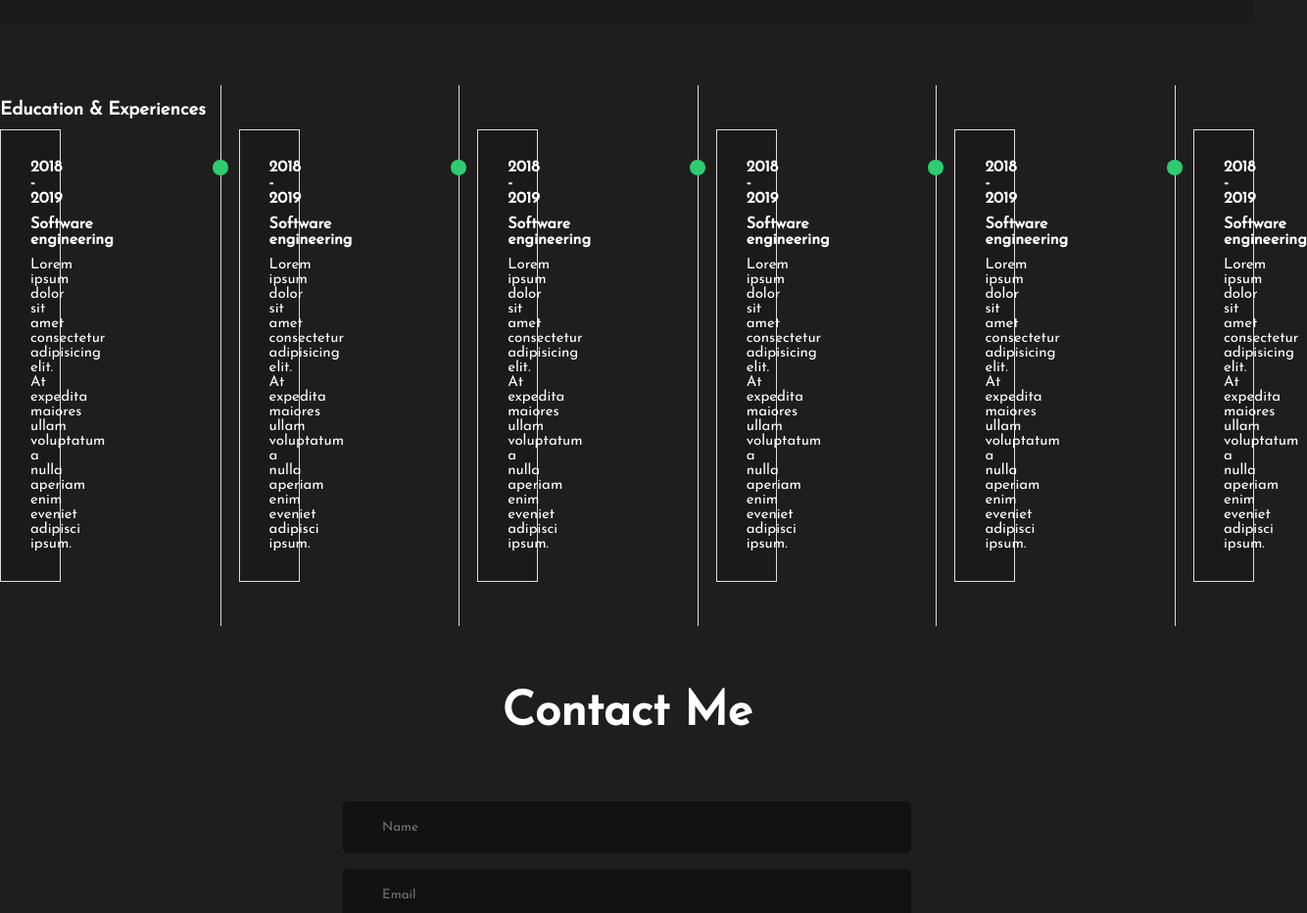
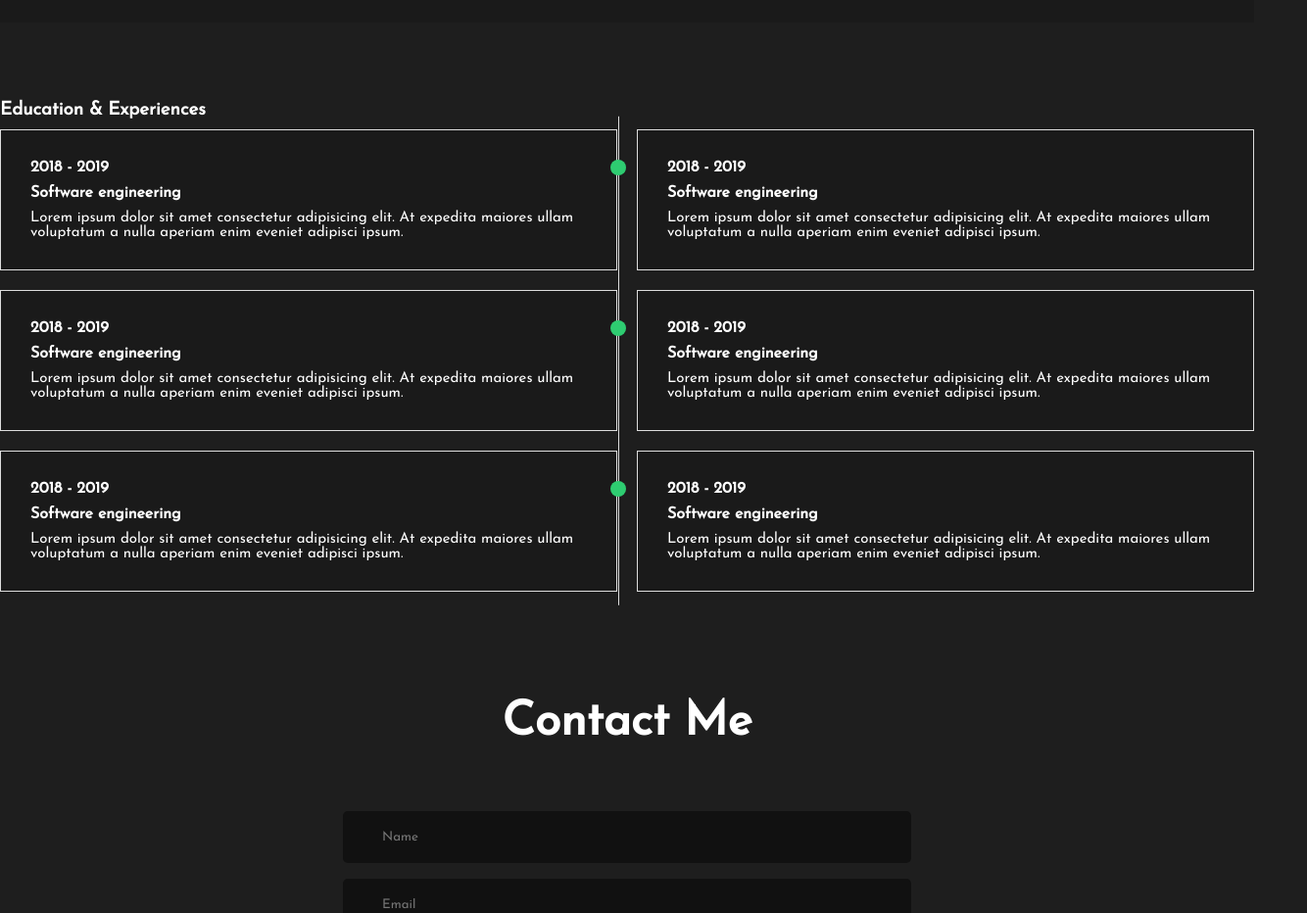
Before and after one commit to faiadmahadi/faiadmahadi.github.io, a plain HTML site: page index.html in a window 1280 px wide. Shown: the part 2620-3552 px from the top of the page at 98% size, 1334 px wide, since content can reach past the window. Drawn offline with Linux system fonts and the light colour scheme.

Commit message:
Update style.css

```diff
--- a/assets/css/style.css
+++ b/assets/css/style.css
@@ -271,7 +271,7 @@ section .contact{
 
 
 .block{
-  width: 2rem;
+  width: calc(50% - 10px);
   background-color: #1a1a1a;
   border: 1px solid #ddd;
   margin: 10px 0;
```
